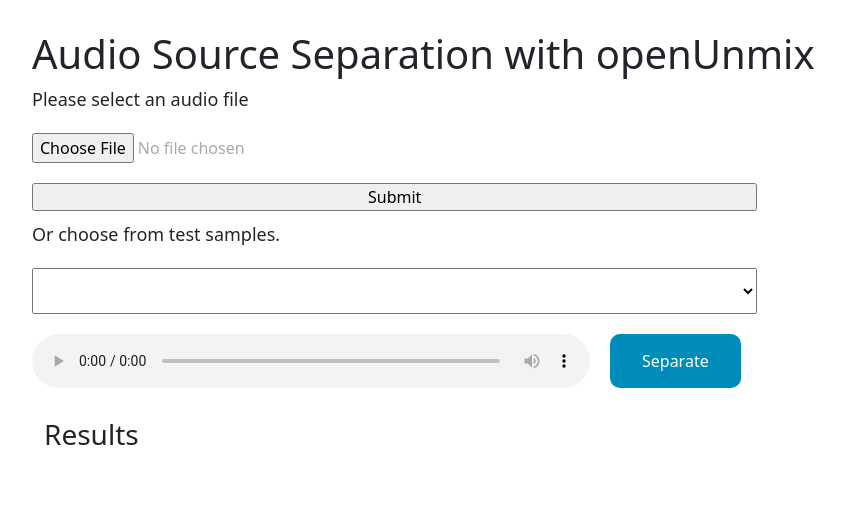
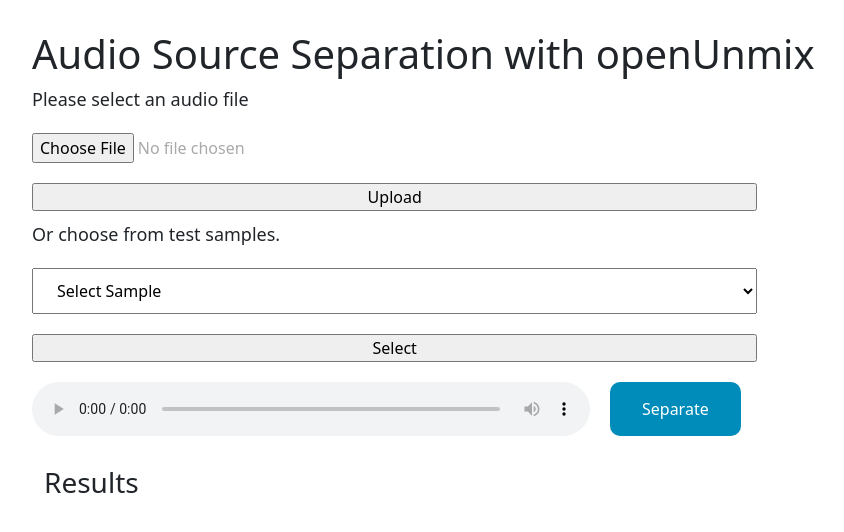
Before and after one commit to SasukeUchiha7/Music-Source-Separation, a Flask app: page / in a window 1280 px wide. Shown: the part 86-618 px from the top of the page, without its empty margins (50-894 px from the left). Run offline with Flask 2, Linux system fonts and the light colour scheme; lists and menus that the app fills with data are empty; parts of the project's set-up code (start-up, migrations or seed data) failed here and were passed over; some libraries are stand-ins or nearby versions.

Commit message:
completed functionalities

```diff
--- a/app.py
+++ b/app.py
@@ -1,20 +1,24 @@
 import os
 from flask import Flask, render_template, url_for, request, flash, redirect, send_from_directory
 from werkzeug.utils import secure_filename
+from separation import separateMusic
 
 UPLOAD_FOLDER= "static/uploads"
+SAMPLE_FOLDER= "static/samples"
+OUTPUT_FOLDER= "static/sounds"
 ALLOWED_EXT = { 'wav', 'aac'}
 
 app = Flask(__name__)
 app.config['UPLOAD_FOLDER'] = UPLOAD_FOLDER
+app.config['SAMPLE_FOLDER'] = SAMPLE_FOLDER
+app.config['OUTPUT_FOLDER'] = OUTPUT_FOLDER
 
+songs = os.listdir(app.config['SAMPLE_FOLDER'])
 app.add_url_rule(
     "/uploads/<name>", endpoint="download_file", build_only=True
 )
 
-@app.route('/uploads/<name>')
-def download_file(name):
-    return send_from_directory(app.config["UPLOAD_FOLDER"], name)
+mainSource ='' ## sourcefilepath
 
 def allowed_file(filename):
     return '.' in filename and \
@@ -22,16 +26,18 @@ def allowed_file(filename):
 
 
 # routes -------------
-@app.route('/')
+@app.route('/') ## home--------------------------------
 def home():
-    return render_template('index.html', songs=[])
+    global mainSource
+    mainSource=''
+    return render_template('index.html', songs=songs)
 
-@app.route('/upload',methods = ["POST","GET"])
+@app.route('/uploads/<name>') ##uploaded_file uri---------------------------
+def download_file(name):
+    return send_from_directory(app.config["UPLOAD_FOLDER"], name)
+
+@app.route('/upload',methods = ["POST","GET"]) #### upload-------------------------------
 def upload():
-    # if request.method == 'POST':
-    #   f = request.files['file']
-    #   f.save(secure_filename(f.filename))
-    #   return 'file uploaded successfully'
     if request.method =="POST":
         if 'file' not in request.files:
             flash('No file part')
@@ -45,19 +51,33 @@ def upload():
             file.save(os.path.join(app.config['UPLOAD_FOLDER'], filename))
             # return redirect(url_for('download_file', name=filename))
             source = os.path.join(app.config['UPLOAD_FOLDER'], filename)
+            global mainSource
+            mainSource+=source
             return render_template('index.html', source = source)
 
-@app.route('/about')
+
+@app.route('/select', methods=['GET', 'POST'])  ## route for sample select
+def selected():
+    selectedSource = request.args.get('select-song')
+    print(selectedSource)
+    src=os.path.join(app.config['SAMPLE_FOLDER'],selectedSource)
+    global mainSource
+    mainSource +=src
+    return render_template('index.html', source = src)
+
+
+@app.route('/predict', methods=['POST','GET']) ## separate -------------------------
+def separateAudio():
+    print(mainSource)
+    separateMusic(mainSource)
+    audios = os.listdir(app.config['OUTPUT_FOLDER'])
+    output = []
+    for a in audios: output.append(app.config['OUTPUT_FOLDER']+'/'+a)
+    return render_template('index.html', audios=output, source = mainSource)
+
+@app.route('/about') ### about page---------------------------------
 def about():
     return render_template('about.html')
 
-# functions -----------------
-
-def loadUploadFile():
-    return ''''''
-
-def separateAudio():
-    pass
-
 if __name__ == '__main__':
     app.run(debug=True)
--- a/templates/index.html
+++ b/templates/index.html
@@ -8,17 +8,22 @@
 >
   <div class="choose-input">
     <input type="file" id="fileupload" accept="audio/*" name="file" />
-    <input type="submit" />
+    <input type="submit" value="Upload" />
   </div>
 </form>
+<form method="GET" , action="{{url_for('selected')}}">
   <div>
     <span>Or choose from test samples.</span><br />
-  <select>
+    <select name="select-song" id="select-sng">
+      <option>Select Sample</option>
       {% for song in songs %}
-    <option>{{song.label}}</option>
+      <option value="{{song}}">{{song}}</option>
       {% endfor %}
     </select>
+    <input type="submit" value="Select" />
   </div>
+</form>
+<form method="POST" action="{{url_for('separateAudio')}}">
   <div class="predict-bar">
     <div class="audio-control">
       <audio id="audio" controls>
@@ -26,18 +31,19 @@
       </audio>
     </div>
     <div>
-    <button class="sep-button">Separate</button>
+      <button class="sep-button" type="submit">Separate</button>
     </div>
   </div>
+</form>
 <div class="output">
   <div class="container">
     <h3>Results</h3>
     <ul>
       {% for audio in audios %}
       <li>
-        <p>{{audio.label}}</p>
-        <audio id="{{audio.label}}" controls>
-          <source src="{{audio.label}}.wav" type="audio/wav" />
+        <p>{{audio[14:]}}</p>
+        <audio id="{{audio[14:]}}" controls>
+          <source src="{{audio}}" type="audio/wav" />
         </audio>
       </li>
       {% endfor %}
```
Also changed, not shown: separation.py (+12 -10 lines), 7 other files. Lines whose indentation alone changed are shown as unchanged.
